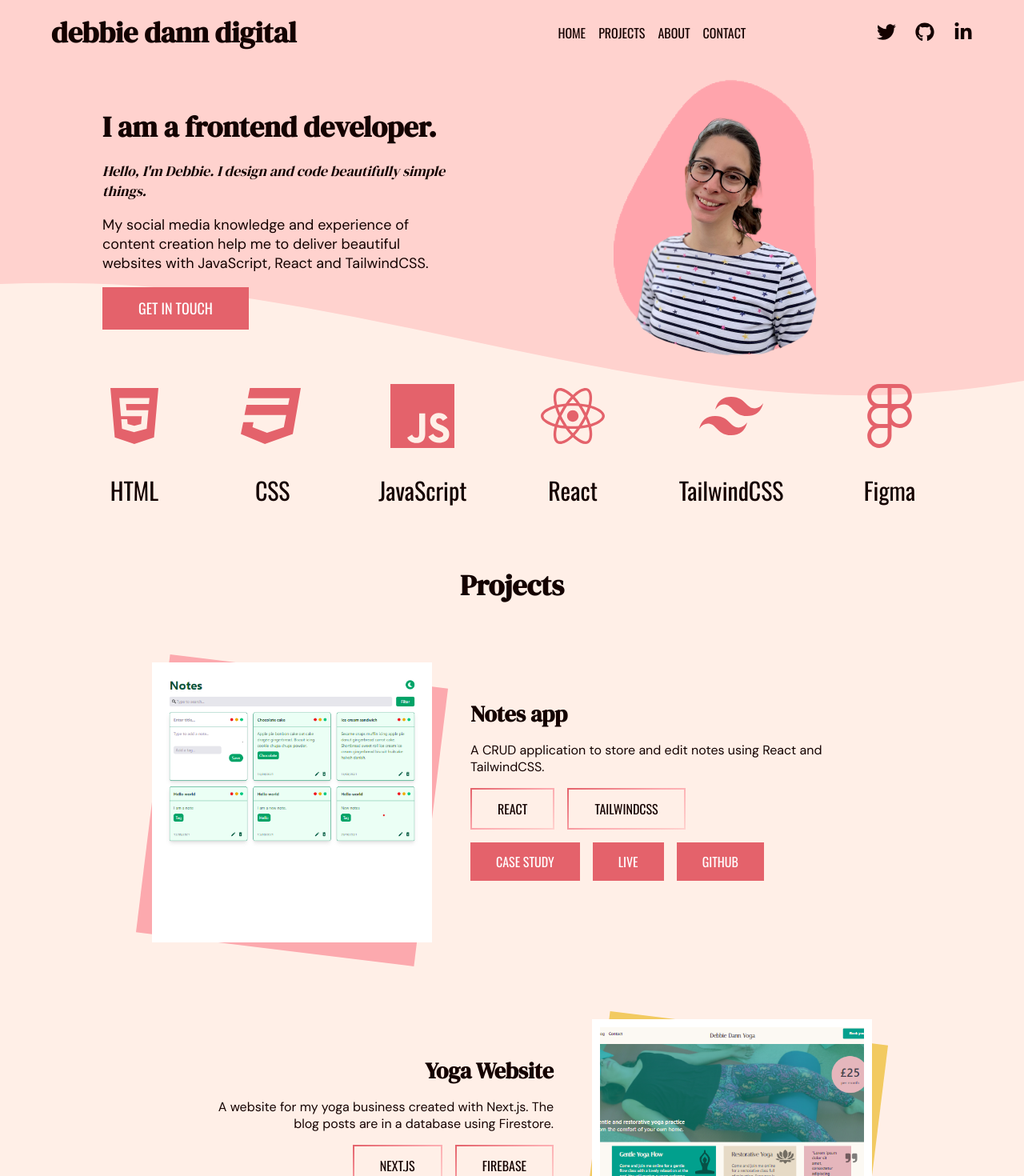
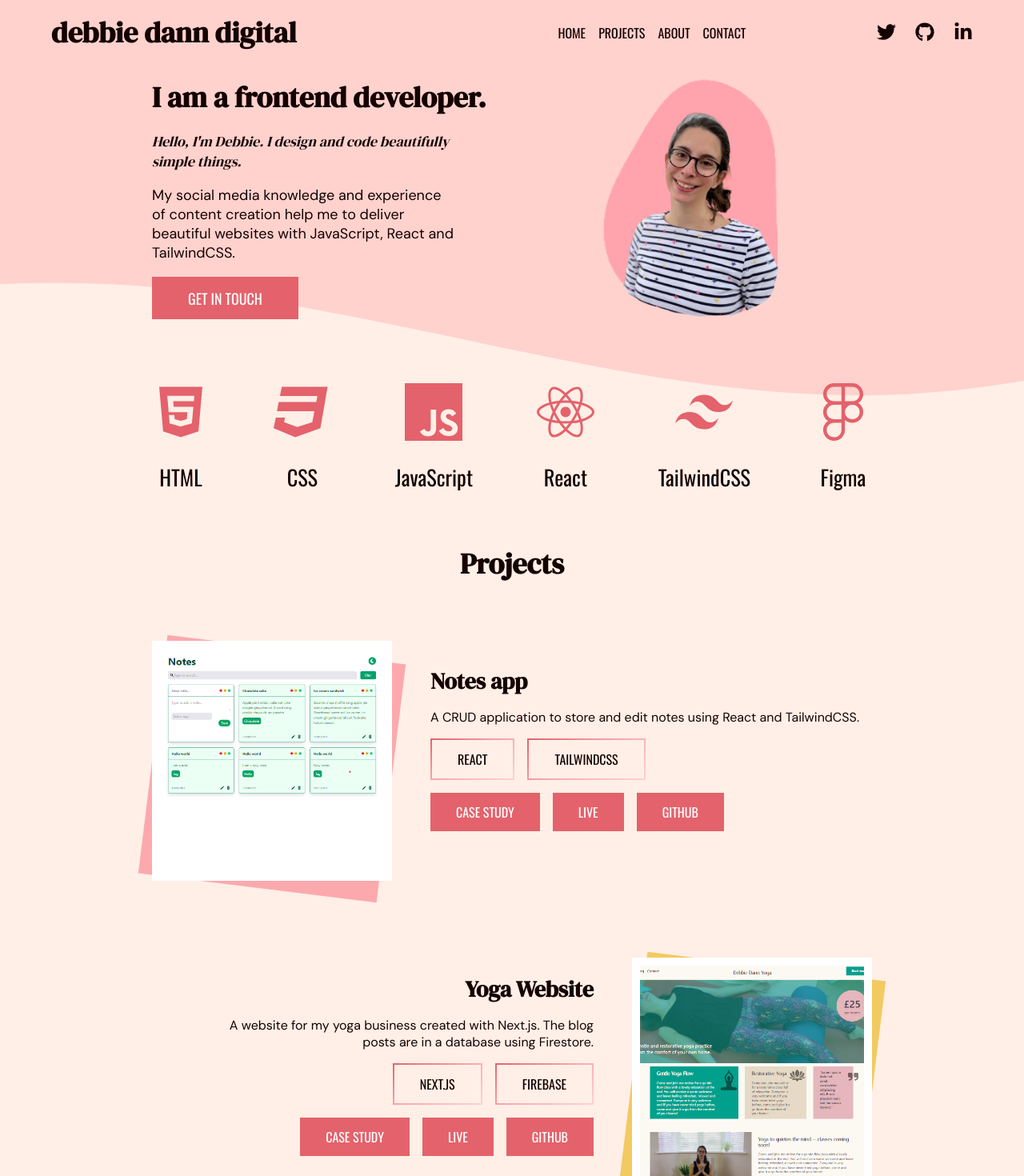
Before and after one commit to danndigital/debbie-portfolio-2021, a React (Create React App) app: page / in a window 1280 px wide. Shown: the top 1470 px of the page at 80% size. Built offline with nearby package versions, Linux system fonts and the light colour scheme.

Commit message:
Updated responsive design

```diff
--- a/src/App.css
+++ b/src/App.css
@@ -25,7 +25,7 @@ body {
 
 .container {
   margin: 1em;
-  max-width: 1200px;
+  max-width: 900px;
 }
 
 @media only screen and (min-width: 600px) {
@@ -104,6 +104,7 @@ nav {
 
 .slider {
   transition: 1s ease;
+
 }
 
 
@@ -137,13 +138,13 @@ nav {
     min-width: 100%;
     height: 100vh;
     background-color: var(--pale-pink);
-    top: -100%;
+    right: -100%;
     transition: 1s ease;
   }
 
   .slider.active {
     top: 0;
-    left: 0;
+    right: 0;
     transition: 1s ease;
     z-index: 9;
   }
@@ -151,6 +152,10 @@ nav {
   .nav-links {
     flex-direction: column;
     align-items: center;
+  }
+
+  .nav-links a {
+    font-size: 1.5rem;
   }
 
   .menu-icon .menu {
@@ -168,7 +173,7 @@ nav {
     font-size: 1.5em;
     width: 100%;
     margin-top: 1em;
-    margin-right: 4em;
+    margin-right: 1em;
   }
 }
 
@@ -187,6 +192,8 @@ header {
 
 .header-img {
   order: -1;
+  width: 225px;
+  margin: 0 auto;
 }
 
 .header-emphasis {
@@ -222,7 +229,7 @@ header {
   transition: all 0.5s ease;
 }
 
-@media only screen and (min-width: 600px) {
+@media only screen and (min-width: 768px) {
   header {
     display: grid;
     grid-template-columns: 1fr 1fr;
@@ -275,7 +282,7 @@ a:focus {
   flex-wrap: wrap;
   gap: 2em;
   justify-content: space-between;
-  margin: 2em 0;
+  margin: 3em 0;
 }
 
 .skill {
@@ -285,35 +292,38 @@ a:focus {
 }
 
 .skill-icon {
-  font-size: 4rem;
+  font-size: 3.75rem;
   color: var(--dark-pink);
 }
 
 .skill p {
-  font-size: 1.25rem;
+  font-size: 1.125rem;
   margin-top: 1em;
   font-family: oswald;
 }
 
 @media only screen and (min-width: 768px) {
   .skill-icon {
-    font-size: 5rem;
+    font-size: 4.5rem;
   }
   .skill p {
-    font-size: 1.87rem;
+    font-size: 1.65rem;
+  }
+
+  .skills {
+    margin: 5em 0 4em;
   }
 }
 
 /* ========== PROJECTS ========== */
 
 #projects{
-  max-width: 900px;
   margin: 0 auto;
 }
 
 .projects-title {
   text-align: center;
-  margin: 2em;
+  margin-bottom: 2em;
 }
 
 .project-card {
@@ -377,16 +387,17 @@ a:focus {
 }
 
 .project-img-container {
+  margin: 0 auto;
   position: relative;
-  width: 350px;
-  height: 350px;
+  width: 300px;
+  height: 300px;
   flex-grow: 0;
   flex-basis: 0;
 }
 
 .project-img{
-  width: 350px;
-  height: 350px;
+  width: 300px;
+  height: 300px;
   border: 10px solid white;
   z-index: 2;
   position: relative;
@@ -394,8 +405,8 @@ a:focus {
 
 .project-img-container:after{
   content: "";
-  width: 350px;
-  height: 350px;
+  width: 300px;
+  height: 300px;
   z-index: 1;
   background-color: black;
   display: block;
@@ -414,7 +425,7 @@ a:focus {
   background-color: var(--pale-pink);
 }
 
-@media only screen and (min-width: 768px) {
+@media only screen and (min-width: 992px) {
   .project-card {
     flex-direction: row;
     margin-bottom: 6em;
@@ -446,7 +457,12 @@ a:focus {
   width: 90%;
 }
 
-@media only screen and (min-width: 600px) {
+.about-img {
+  width: 225px;
+  margin: 0 auto;
+}
+
+@media only screen and (min-width: 768px) {
   .about {
     display: grid;
     grid-template-columns: 1fr 1fr;
@@ -497,7 +513,7 @@ a:focus {
 
 .contact-form {
   width: 100%;
-  margin-bottom: 2em;
+  margin: 2em;
 }
 
 form {
@@ -538,12 +554,13 @@ textarea {
 @media only screen and (min-width: 768px) {
   .contact-section {
     flex-direction: row;
+    align-items: flex-end;
   }
 
   .contact-form {
     flex-grow: 1;
     flex-basis: 0;
-  }
+    }
   .contact-copy p {
     width: 85%;
   }
```
